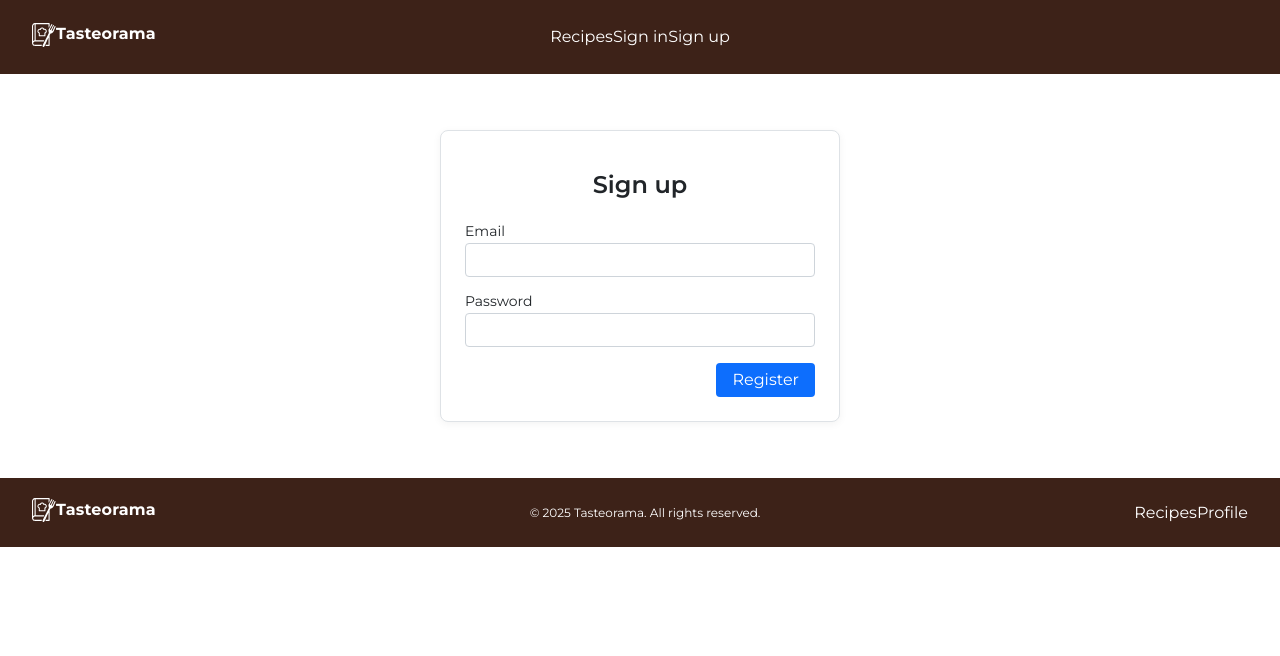
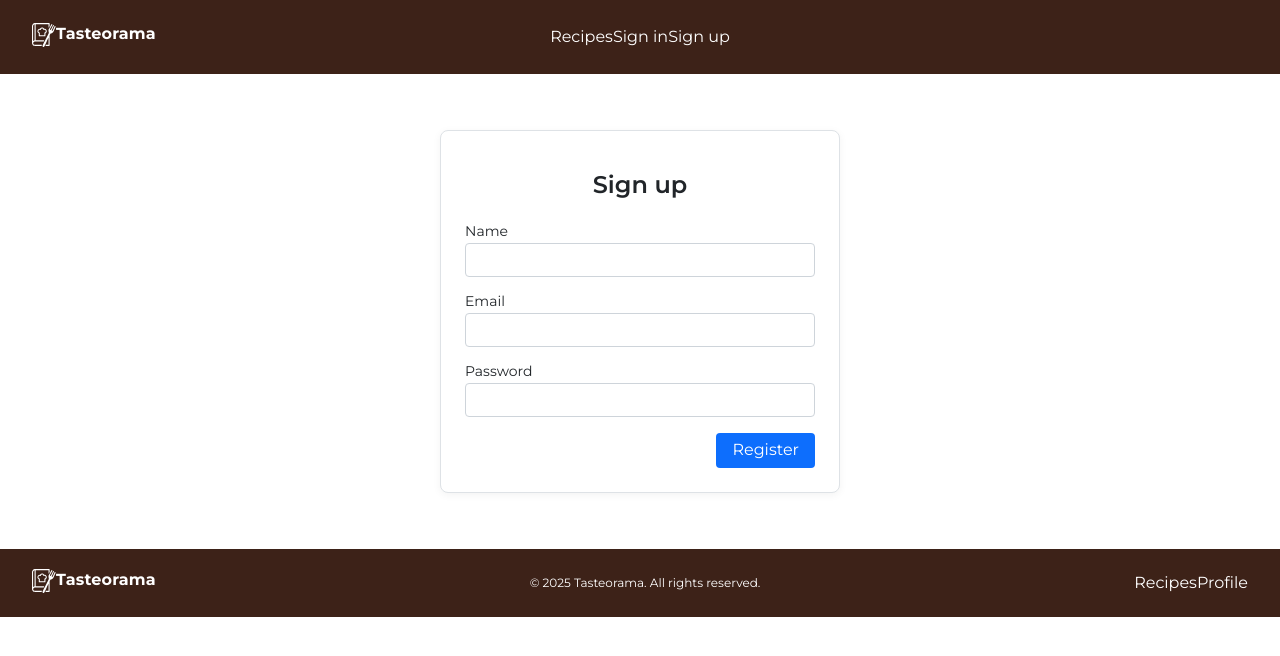
Before and after one commit to darkissdark/taste-of-the-end-f, a Next.js app: page /auth/register in a window 1280 px wide. Shown: the top 656 px of the page. Built offline with nearby package versions, Linux system fonts and the light colour scheme; no server answers.

Commit message:
refactor(auth): update authentication request types and enhance registration form

```diff
--- a/app/(auth)/auth/login/page.tsx
+++ b/app/(auth)/auth/login/page.tsx
@@ -3,11 +3,11 @@
 import { useRouter } from "next/navigation";
 import css from "./SignInPage.module.css";
 import { useState } from "react";
-import { login, RegisterOrLoginRequest } from "@/lib/api/clientApi";
+import { login, LoginRequest } from "@/lib/api/clientApi";
 import { isAxiosError } from "axios";
 import useAuthStore from "@/lib/store/authStore";
 
-const formDataToObject = (formData: FormData): RegisterOrLoginRequest => {
+const formDataToObject = (formData: FormData): LoginRequest => {
   return {
     email: formData.get("email")?.toString() || "",
     password: formData.get("password")?.toString() || "",
--- a/app/(auth)/auth/register/page.tsx
+++ b/app/(auth)/auth/register/page.tsx
@@ -2,13 +2,14 @@
 
 import { useState } from "react";
 import { useRouter } from "next/navigation";
-import { register, RegisterOrLoginRequest } from "@/lib/api/clientApi";
+import { register, RegisterRequest } from "@/lib/api/clientApi";
 import css from "./SignUpPage.module.css";
 import { isAxiosError } from "axios";
 import useAuthStore from "@/lib/store/authStore";
 
-const formDataToObject = (formData: FormData): RegisterOrLoginRequest => {
+const formDataToObject = (formData: FormData): RegisterRequest => {
   return {
+    name: formData.get("name")?.toString() || "",
     email: formData.get("email")?.toString() || "",
     password: formData.get("password")?.toString() || "",
   };
@@ -25,7 +26,7 @@ const SignUpPage = () => {
       const res = await register(formValues);
       if (res) {
         setUser(res);
-        router.push("/profile");
+        router.push("/");
       }
     } catch (error) {
       if (isAxiosError(error)) {
@@ -42,6 +43,18 @@ const SignUpPage = () => {
     <main className={css.mainContent}>
       <form className={css.form} action={handleSubmit}>
         <h1 className={css.formTitle}>Sign up</h1>
+
+        <div className={css.formGroup}>
+          <label htmlFor="name">Name</label>
+          <input
+            id="name"
+            type="text"
+            name="name"
+            className={css.input}
+            required
+          />
+        </div>
+
         <div className={css.formGroup}>
           <label htmlFor="email">Email</label>
           <input
--- a/lib/api/clientApi.ts
+++ b/lib/api/clientApi.ts
@@ -1,17 +1,23 @@
 import { api } from "@/lib/api/api";
 import type { User } from "@/types/user";
 
-export type RegisterOrLoginRequest = {
+export type RegisterRequest = {
+  name: string;
   email: string;
   password: string;
 };
 
-export const register = async (data: RegisterOrLoginRequest) => {
+export type LoginRequest = {
+  email: string;
+  password: string;
+};
+
+export const register = async (data: RegisterRequest) => {
   const res = await api.post<User>("/auth/register", data);
   return res.data;
 };
 
-export const login = async (data: RegisterOrLoginRequest) => {
+export const login = async (data: LoginRequest) => {
   const res = await api.post<User>("/auth/login", data);
   return res.data;
 };
```
